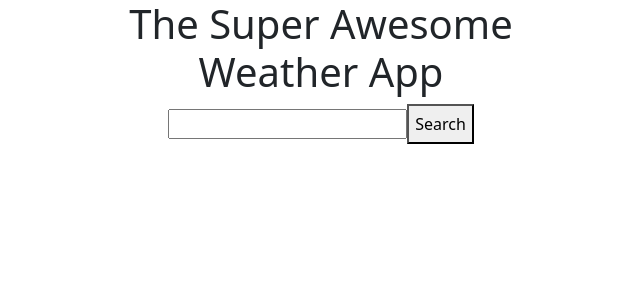
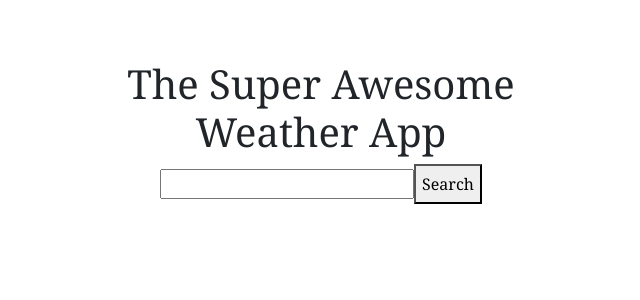
Before and after one commit to gars150387/nextjs-13, a React (Create React App) app in the folder giphy-api-exercise/: page / in a window 1280 px wide. Shown: the top 300 px of the page, without its empty margins (319-959 px from the left). Built offline with nearby package versions, Linux system fonts and the light colour scheme.

Commit message:
styling card component

```diff
--- a/giphy-api-exercise/src/index.css
+++ b/giphy-api-exercise/src/index.css
@@ -1,13 +1,39 @@
-body {
-  margin: 0;
-  font-family: -apple-system, BlinkMacSystemFont, 'Segoe UI', 'Roboto', 'Oxygen',
-    'Ubuntu', 'Cantarell', 'Fira Sans', 'Droid Sans', 'Helvetica Neue',
-    sans-serif;
-  -webkit-font-smoothing: antialiased;
-  -moz-osx-font-smoothing: grayscale;
+* {
+    font-family:Georgia, 'Times New Roman', Times, serif;
+    size: 30rem;
 }
 
-code {
-  font-family: source-code-pro, Menlo, Monaco, Consolas, 'Courier New',
-    monospace;
+body{
+    padding: 60px;
 }
+
+#card{
+    /* width: 1800px;
+    height: 1800px; */
+    align-content: center;
+    border: 1px solid gray;
+    border-radius: 6px;
+    margin-bottom: 10px;
+    margin-right: 10px;
+    overflow: hidden;
+}
+img{
+    width: 95%;
+    height: 50%;
+    margin: 18px;
+}
+.userTitle{
+    color: black;
+    margin-left: 20px;
+    margin-bottom: 15px;
+    font-size: 25px;
+    font-family: cursive;
+    /* background-color: gainsboro; */
+}
+
+h3{
+    color: black;
+    font-size: 30px;
+    margin-left: 20px;
+    font-family: cursive;
+}
```
